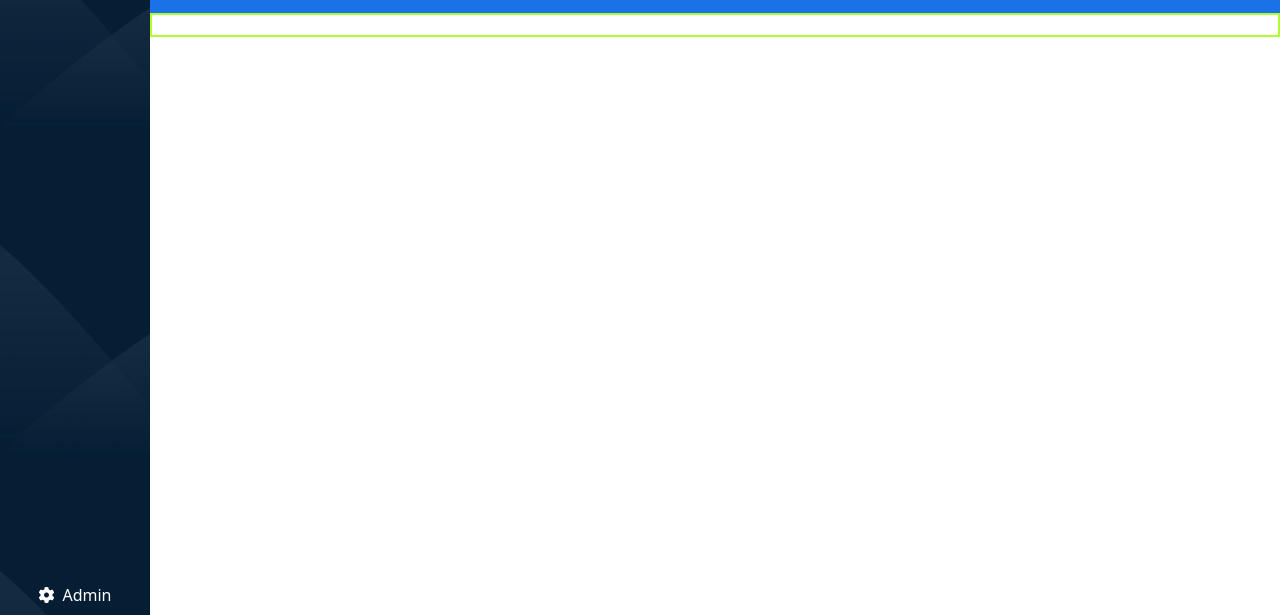
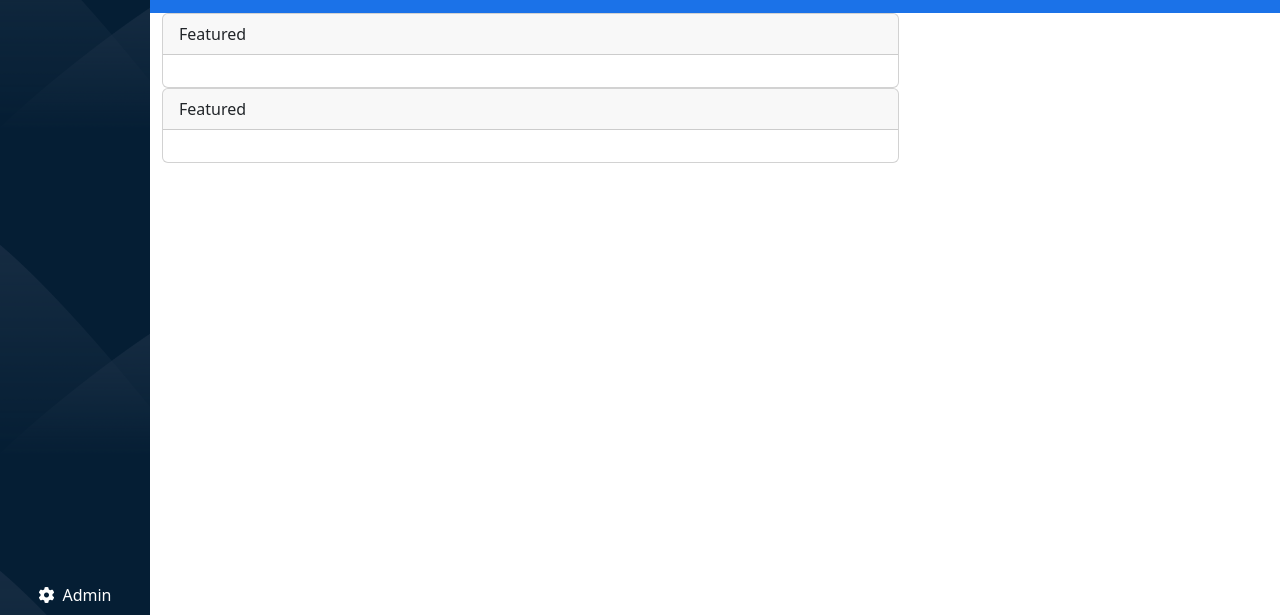
Before and after one commit to ValerioCarbone/html-css-bootstrap-dashboard, a plain HTML site: page index.html in a window 1280 px wide. Shown: the part 185-800 px from the top of the page. Drawn offline with nearby package versions, Linux system fonts and the light colour scheme.

Commit message:
ADD Card base html

```diff
--- a/index.html
+++ b/index.html
@@ -147,8 +147,7 @@
                                                         </div>
 
                                                     </div>
-                                                    <div class="col-12 col-md-4 col-lg-3 order-2">
-                                                        <div class="d-flex flex-column">
+                                                    <div class="col-12 col-md-4 col-lg-3 d-flex flex-column order-2">
                                                         <div>
                                                             Studenti online negli ultimi 30 minuti
                                                         </div>
@@ -159,8 +158,33 @@
                                                 </div>
                                             </div>
                                         </div>
+                                        <div class="col-12">
+                                            <div class="container-ms">
+                                                <div class="d-flex">
+                                                    <div class="col-12 col-lg-8">
+                                                        <div class="d-flex flex-column">
+                                                            <div class="card">
+                                                                <div class="card-header">
+                                                                  Featured
                                                                 </div>
-                                        <div class="col-12 debug"></div>
+                                                                <div class="card-body">
+
+                                                                </div>
+                                                            </div>
+                                                            <div class="card">
+                                                                <div class="card-header">
+                                                                  Featured
+                                                                </div>
+                                                                <div class="card-body">
+
+                                                                </div>
+                                                              </div>
+                                                        </div>
+                                                    </div>
+                                                    <div class="col-12 col-lg-4"></div>
+                                                </div>
+                                            </div>
+                                        </div>
                                     </div>
                                 </div>
                             </div>
```
Lines whose indentation alone changed are shown as unchanged.
